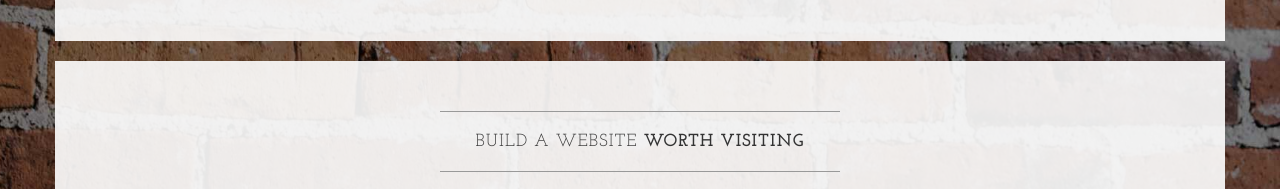
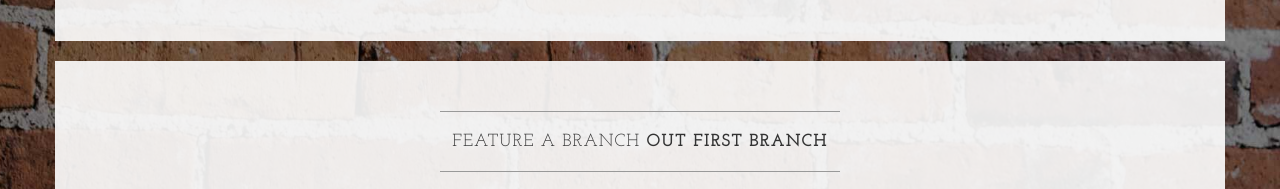
Before and after one commit to ChakotayChou/Learnable-Git-Course, a plain HTML site: page index.html in a window 1280 px wide. Shown: the part 1043-1232 px from the top of the page. Drawn offline with nearby package versions, Linux system fonts and the light colour scheme.

Commit message:
Initial commit on feature A

```diff
--- a/index.html
+++ b/index.html
@@ -123,8 +123,8 @@
             <div class="box">
                 <div class="col-lg-12">
                     <hr>
-                    <h2 class="intro-text text-center">Build a website
-                        <strong>worth visiting</strong>
+                    <h2 class="intro-text text-center">Feature A Branch
+                        <strong>Out first branch</strong>
                     </h2>
                     <hr>
                     <img class="img-responsive img-border img-left" src="img/intro-pic.jpg" alt="">
```
